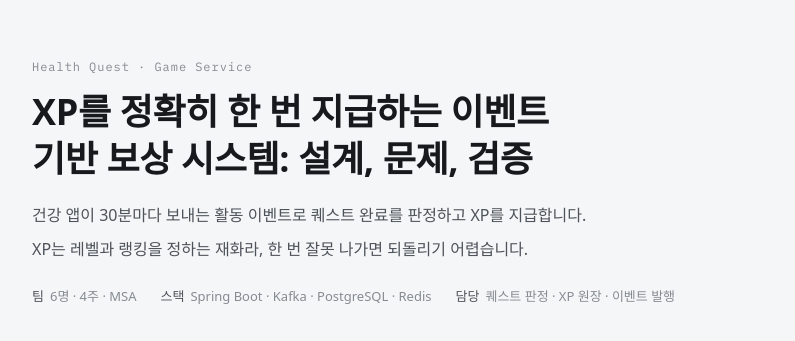
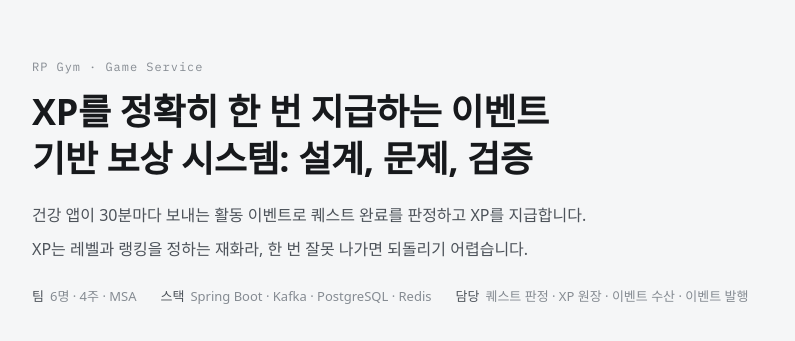
Before and after one commit to pathfinder357/my-portfolio, a plain HTML site: page GameQuest.html in a window 1280 px wide. Shown: the top 341 px of the page, 238-1033 px from the left. Drawn offline with Linux system fonts and the light colour scheme; a web font is replaced by a local one.

Commit message:
Update and rename Health Quest 포트폴리오.html to GameQuest.html

```diff
--- a/Health Quest 포트폴리오.html
+++ b/GameQuest.html
@@ -1,5 +1,5 @@
 <!doctype html><html><head><meta charset=utf8><meta name=viewport content="width=device-width,initial-scale=1,viewport-fit=cover"><style>:root{color-scheme:light;box-sizing:border-box;padding-top:env(safe-area-inset-top,0px);padding-bottom:env(safe-area-inset-bottom,0px)}html{scroll-padding-top:env(safe-area-inset-top,0px)}body{margin:0;padding:0;font:14px -apple-system,BlinkMacSystemFont,sans-serif;background:#faf9f5;color:#141413}img{max-width:100%}[hidden]:not([hidden=until-found i]){display:none!important}</style></head><body>
-<title>Health Quest 포트폴리오 (Copy)</title>
+<title>Game Quest 포트폴리오 (Copy)</title>
 <link rel="preconnect" href="https://fonts.googleapis.com">
 <link rel="preconnect" href="https://fonts.gstatic.com" crossorigin>
 <link rel="stylesheet" href="https://fonts.googleapis.com/css2?family=IBM+Plex+Mono:wght@400;500&family=IBM+Plex+Sans+KR:wght@400;500;600&display=swap">
@@ -119,7 +119,7 @@ a:focus-visible { outline: 2px solid var(--accent); outline-offset: 2px; }
 <div class="wrap">
 
 <header class="top">
-  <p class="kicker">Health Quest · Game Service</p>
+  <p class="kicker">RP Gym · Game Service</p>
   <h1>XP를 정확히 한 번 지급하는 이벤트 기반 보상 시스템: 설계, 문제, 검증</h1>
   <div class="lede">
     <p>건강 앱이 30분마다 보내는 활동 이벤트로 퀘스트 완료를 판정하고 XP를 지급합니다.</p>
@@ -128,7 +128,7 @@ a:focus-visible { outline: 2px solid var(--accent); outline-offset: 2px; }
   <div class="meta">
     <span><b>팀</b>6명 · 4주 · MSA</span>
     <span><b>스택</b>Spring Boot · Kafka · PostgreSQL · Redis</span>
-    <span><b>담당</b>퀘스트 판정 · XP 원장 · 이벤트 발행</span>
+    <span><b>담당</b>퀘스트 판정 · XP 원장 · 이벤트 수산 · 이벤트 발행</span>
   </div>
 </header>
 
```
